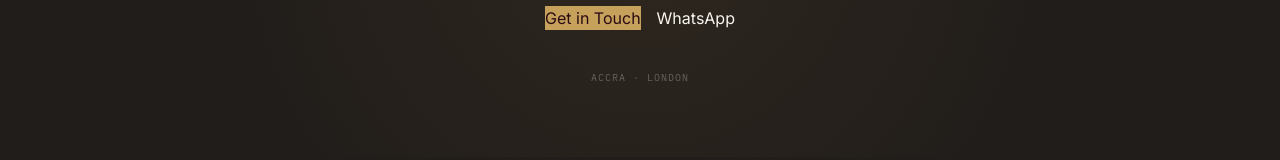
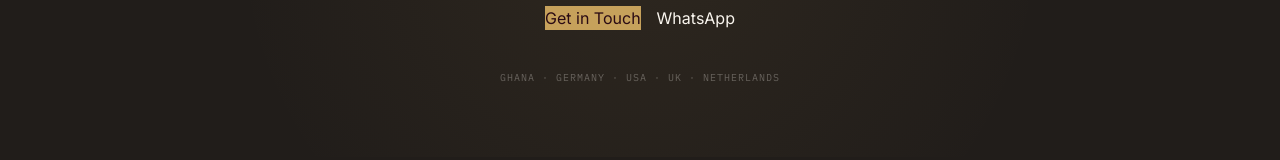
Before and after one commit to gabochie/lutterodt, a Next.js app: page /coming-soon in a window 1280 px wide. Shown: the part 4007-4167 px from the top of the page. Built offline with nearby package versions, Linux system fonts and the light colour scheme; no server answers.

Commit message:
Update locations: Accra/London -> Ghana, Germany, USA, UK, Netherlands

```diff
--- a/src/app/coming-soon/page.tsx
+++ b/src/app/coming-soon/page.tsx
@@ -202,7 +202,7 @@ export default function ComingSoonPage() {
             <a href="https://wa.me/233243262019" target="_blank" rel="noopener noreferrer" className="btn-ghost">WhatsApp</a>
           </div>
           <p className="mt-10 text-ivory/30 font-mono text-[10px] tracking-widest uppercase">
-            Accra · London
+            Ghana · Germany · USA · UK · Netherlands
           </p>
         </div>
       </section>
--- a/src/app/contact/page.tsx
+++ b/src/app/contact/page.tsx
@@ -79,7 +79,7 @@ export default function ContactPage() {
                 <TabPanel show={activeTab === "join"}>
                   <FieldRow>
                     <Field label="Full Name" />
-                    <Field label="Family Branch" placeholder="e.g. Accra, London, Kumasi" />
+                    <Field label="Family Branch" placeholder="e.g. Ghana, Germany, USA, UK, Netherlands" />
                   </FieldRow>
                   <FieldRow>
                     <Field label="Email Address" type="email" />
--- a/src/app/page.tsx
+++ b/src/app/page.tsx
@@ -34,7 +34,7 @@ export default async function Home() {
             <span className="w-[1px] h-3 bg-ivory/15" />
             <a href="/coming-soon" className="hover:text-gold-light transition-colors">Funders</a>
             <span className="w-[1px] h-3 bg-ivory/15" />
-            <span>Accra · London</span>
+            <span>Ghana · Germany · USA · UK · Netherlands</span>
           </div>
         </div>
       </div>
```
